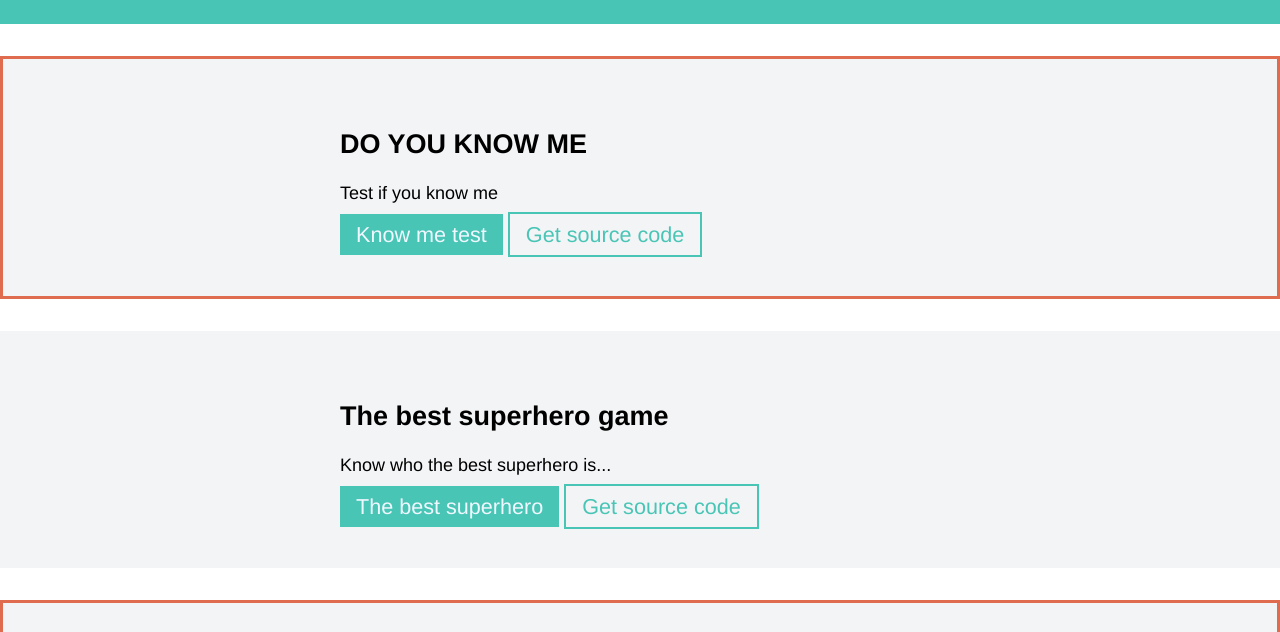
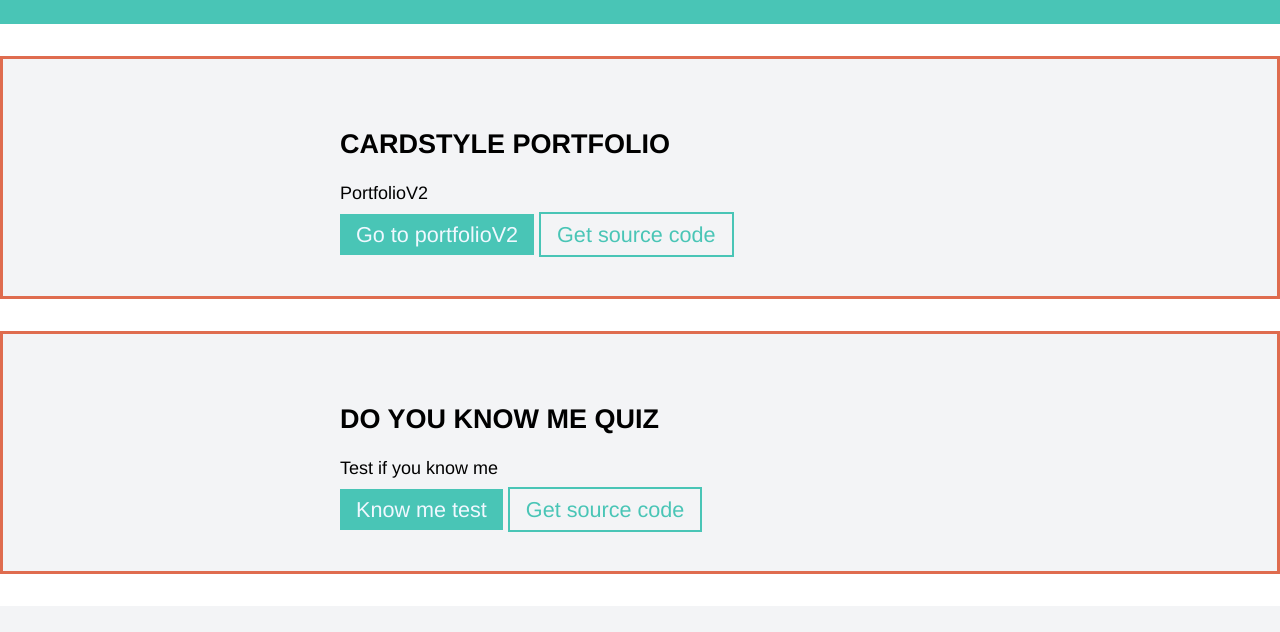
Before and after one commit to Vishz07/Neog-camp-Component-Library, a plain HTML site: page Portfolio.html in a window 1280 px wide. Shown: the part 98-730 px from the top of the page. Drawn offline with Linux system fonts and the light colour scheme.

Commit message:
updated html
added new portfolio section to old

```diff
--- a/Portfolio.html
+++ b/Portfolio.html
@@ -26,10 +26,20 @@
     </ul>
   </nav>
 
+  </section>
+  <section class="sec-bor section ow portfolio-sections">
+    <div class="container container-center">
+    <h1>CARDSTYLE PORTFOLIO</h1>
+    <p>PortfolioV2<br> </p>
+    <a target="_blank" href="/portfoliov2.html" class="link-primary links link-align">Go to portfolioV2</a>
+      <a target="_blank" href="https://github.com/Vishz07/Portfolio-site/blob/main/portfoliov2.html" class="link-secondary links link-align">Get source code</a>
+    </div>
+  </section>
+
 
   <section class="sec-bor section ow portfolio-sections">
     <div class="container container-center">
-    <h1>DO YOU KNOW ME </h1>
+    <h1>DO YOU KNOW ME QUIZ</h1>
     <p>Test if you know me </p>
       <a target="_blank" href="https://replit.com/@anandnair234440/Do-you-know-anand?embed=1&output=1" class="link-primary links link-align">Know me test</a>
       <a target="_blank" href="https://github.com/Vishz07/Do-you-know-anand-" class="link-secondary links link-align">Get source code</a>
@@ -38,7 +48,7 @@
 
   <section class="section ow portfolio-sections">
     <div class="container container-center">
-    <h1>The best superhero game</h1>
+    <h1>THE BEST SUPERHERO GAME</h1>
     <p>Know who the best superhero is...</p>
       <a target="_blank" href="https://replit.com/@anandnair234440/Which-Superhero-do-you-know-more?embed=1&output=1" class="link-primary links link-align">The best superhero</a>
       <a target="_blank" href="https://github.com/Vishz07/Which-Superhero-do-you-know-more" class="link-secondary links link-align">Get source code</a>
@@ -74,7 +84,7 @@
 </section>
 <section class="section ow portfolio-sections">
   <div class="container container-center">
-  <h1>EmojiPedia</h1>
+  <h1>EMOJIPEDIA</h1>
   <p>Want to learn emojis <br> Dont worry i got you<br>Go to Emojipedia and learn emojis</p>
   <a target="_blank" href="https://csb-7mp3oh.netlify.app/" class="link-primary links link-align">Go to EmojiPedia</a>
     <a target="_blank" href="https://github.com/Vishz07/EmojipediaV1" class="link-secondary links link-align">Get source code</a>
@@ -84,7 +94,7 @@
 </section>
 <section class="sec-bor section ow portfolio-sections">
   <div class="container container-center">
-  <h1>Goodbooks</h1>
+  <h1>FAVBOOKS</h1>
   <p>Here are some of the books that i have read <br> <br>Go to Goodbooks</p>
   <a target="_blank" href="https://csb-fb99hw.netlify.app/" class="link-primary links link-align">Go to Goodbooks</a>
     <a target="_blank" href="https://github.com/Vishz07/Goodbooks-V2" class="link-secondary links link-align">Get source code</a>
@@ -94,7 +104,7 @@
 </section>
 <section class="sec-bor section ow portfolio-sections">
   <div class="container container-center">
-  <h1>WeatherChecker</h1>
+  <h1>WEATHERCHECKER</h1>
   <p>Check your weather<br> <br>Go to weather checker</p>
   <a target="_blank" href="https://checkyourweather0.netlify.app/" class="link-primary links link-align">Go to Weather Checker</a>
     <a target="_blank" href="https://github.com/Vishz07/Check-Weather-app" class="link-secondary links link-align">Get source code</a>
```
